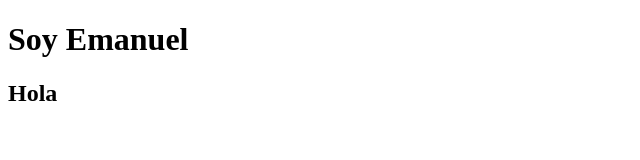
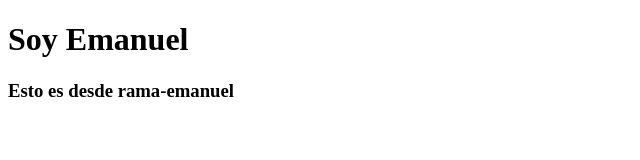
Before and after one commit to EmanuelKno/clase-git-jueves, a plain HTML site: page index.html in a window 1280 px wide. Shown: the whole page, without its empty margins (0-640 px from the left). Drawn offline with Linux system fonts and the light colour scheme.

Commit message:
agrego un h3

```diff
--- a/index.html
+++ b/index.html
@@ -7,6 +7,6 @@
 </head>
 <body>
     <h1>Soy Emanuel</h1>
-    <h2>Hola</h2>
+    <h3>Esto es desde rama-emanuel</h3>
 </body>
 </html>
```
